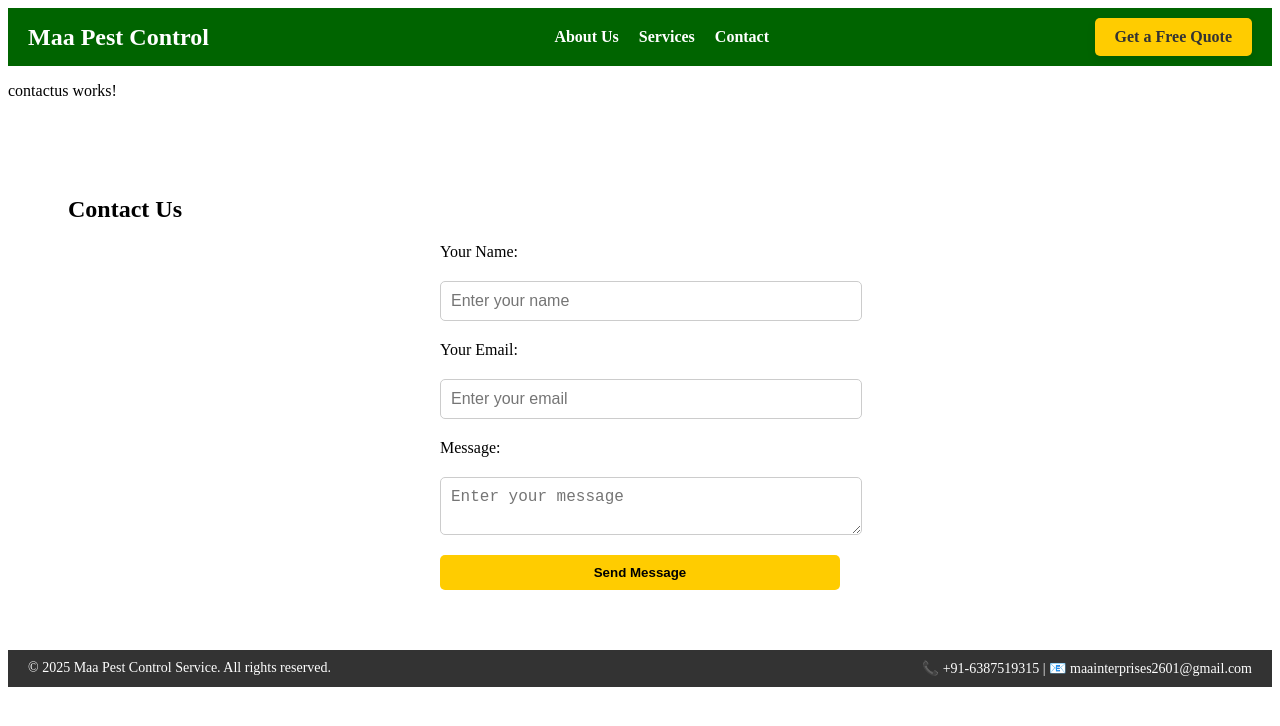
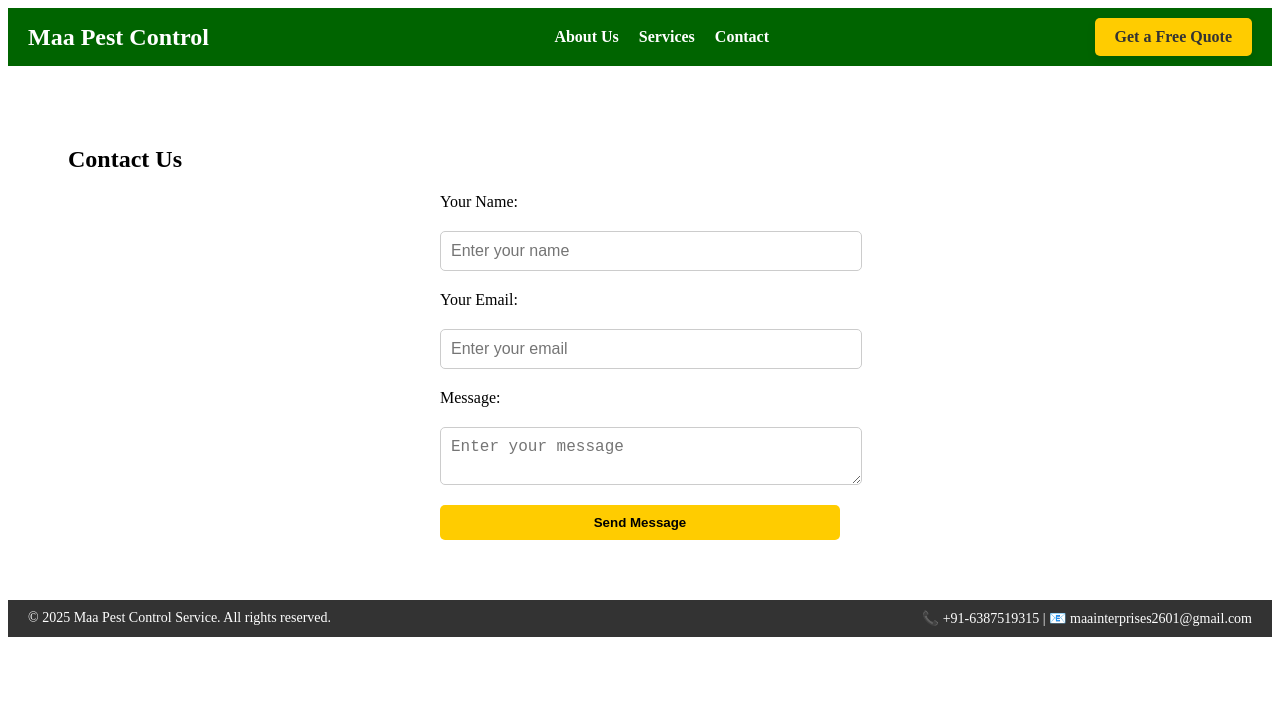
Before and after one commit to gaurav-mishra966/pest_Template, an Angular app: page /contact in a window 1280 px wide. Shown: the top 726 px of the page. Built offline with nearby package versions, Linux system fonts and the light colour scheme.

Commit message:
Update contactus.component.html

```diff
--- a/src/app/components/contactus/contactus.component.html
+++ b/src/app/components/contactus/contactus.component.html
@@ -1,4 +1,4 @@
-<p>contactus works!</p>
+
 <section class="contact">
     <h2>Contact Us</h2>
     <form>
```
